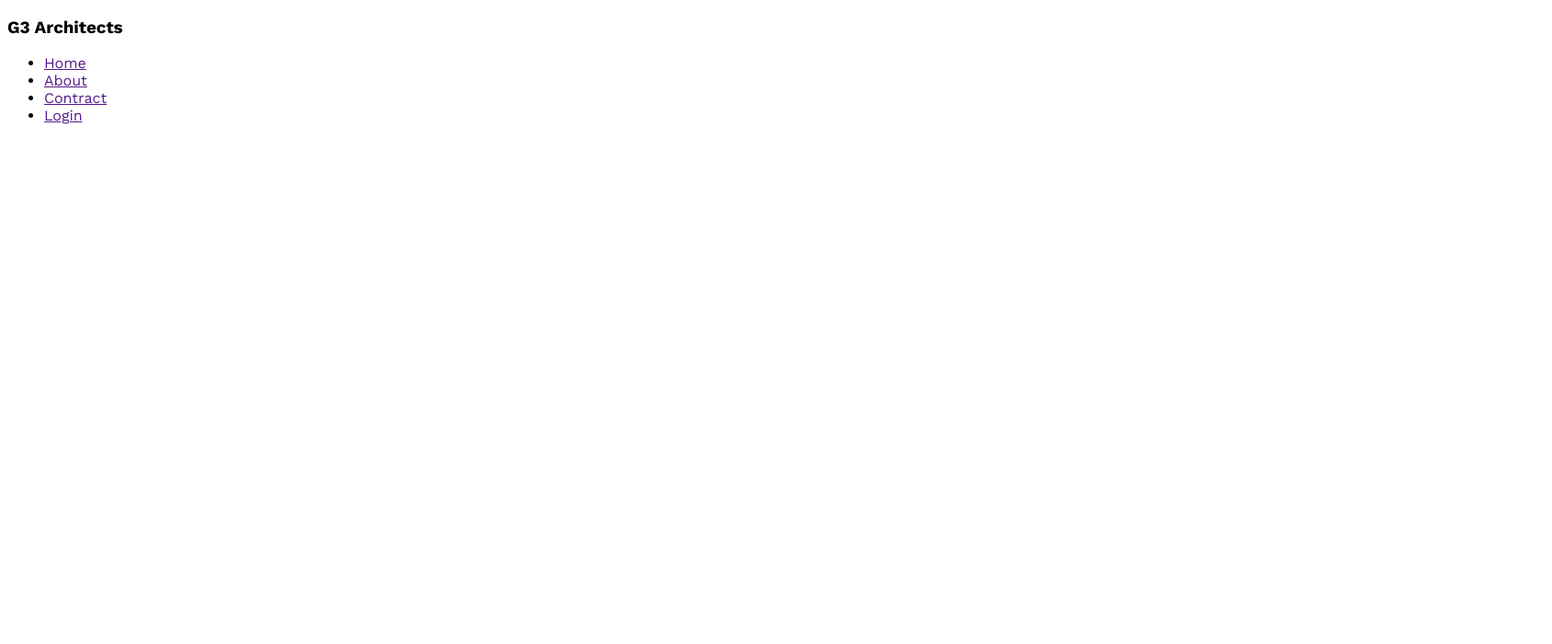
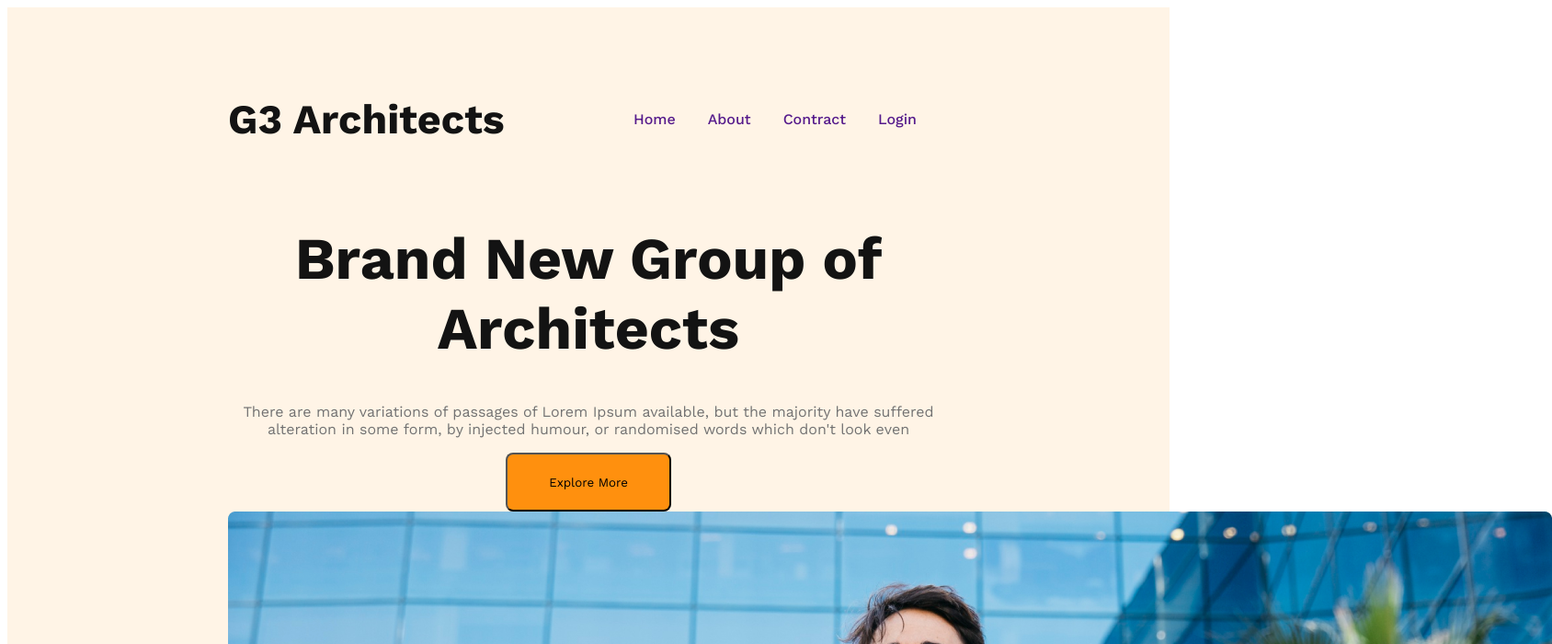
Before and after one commit to Mdshahaziz11/g3-architects-website, a plain HTML site: page index.html in a window 1280 px wide. Shown: the top 700 px of the page at 92% size, 1688 px wide, since content can reach past the window. Drawn offline with nearby package versions, Linux system fonts and the light colour scheme.

Commit message:
banner content added

```diff
--- a/index.html
+++ b/index.html
@@ -9,7 +9,7 @@
 <body>
     <header>
        <nav>
-        <h3>G3 Architects</h3>
+        <h3 class="nav-title">G3 Architects</h3>
         <ul>
          <li><a href="">Home</a></li>
          <li><a href="">About</a></li>
@@ -17,6 +17,17 @@
          <li><a href="">Login</a></li>
         </ul>
        </nav>
+       <div class="banner">
+    <div class="banner-content">
+           <h1 class="banner-title">Brand New Group of Architects</h1>
+        <p class="banner-description">
+            There are many variations of passages of Lorem Ipsum available, but the majority have suffered alteration in some form, by injected humour, or randomised words which don't look even </p>
+
+            <button class="btn-primary">Explore More</button>
+        </div>
+            <img src="images/banner.png" alt="">
+
+       </div>
     </header>
     <main>
 
--- a/styles/archittect.css
+++ b/styles/archittect.css
@@ -2,7 +2,66 @@
 
 @import url('https://fonts.googleapis.com/css2?family=Open+Sans:wght@300;800&family=Work+Sans:wght@400;500;600;700;800&display=swap');
 
-*{
+* {
     font-family: 'Open Sans', sans-serif;
-font-family: 'Work Sans', sans-serif;
+    font-family: 'Work Sans', sans-serif;
 }
+
+.btn-primary {
+    width: 180px;
+    height: 64px;
+    border-radius: 8px;
+    background: #FF900E;
+}
+
+/* header styles  */
+header {
+    background: rgba(255, 144, 14, 0.10);
+    padding: 50px 240px;
+}
+
+nav {
+    display: flex;
+    justify-content: space-between;
+    align-items: center;
+}
+
+.nav-title {
+    font-size: 2.8rem;
+    font-weight: 700;
+    color: #131313;
+}
+
+nav>ul {
+    display: flex;
+}
+
+nav li {
+    list-style: none;
+    margin-right: 35px;
+    font-weight: 500;
+    font-size: 1rem;
+}
+
+nav li a {
+    text-decoration: none;
+    color: (#424242);
+    ;
+}
+
+/* banner styles */
+.banner-content {
+    max-width: 800px;
+    text-align: center;
+    margin: 0 auto;
+}
+
+.banner-title {
+    font-size: 4rem;
+    font-weight: 700;
+    color: #131313;
+}
+
+.banner-description {
+    color: #727272;
+}
```
